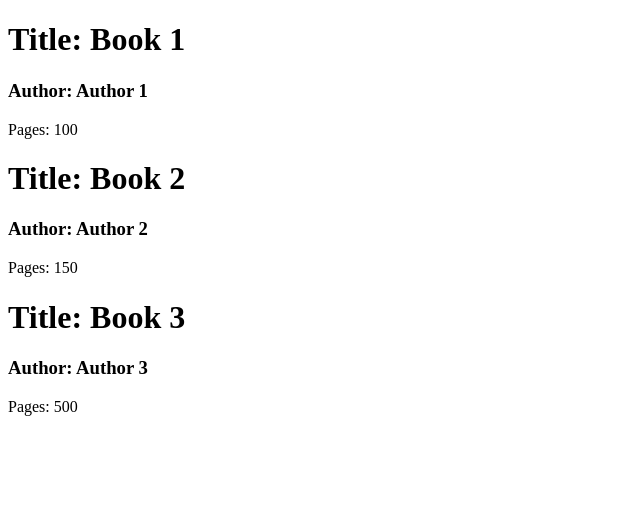
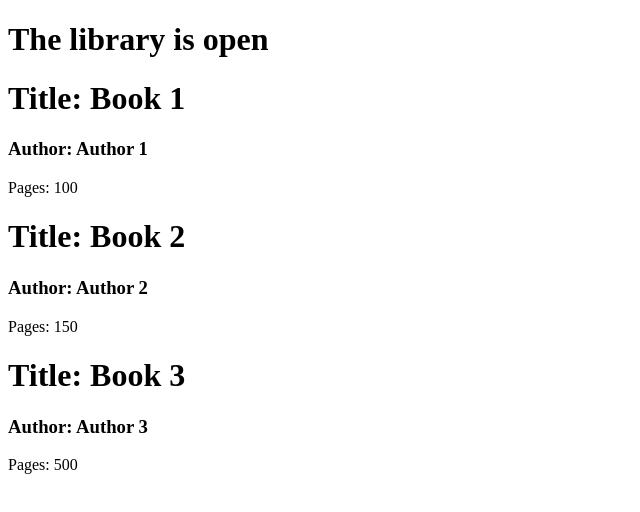
Before and after one commit to nkhalili/react-samples, a React (Create React App) app in the folder 09-components-states/states-sample/: page / in a window 1280 px wide. Shown: the top 512 px of the page, without its empty margins (0-640 px from the left). Built offline with nearby package versions, Linux system fonts and the light colour scheme.

Commit message:
Using state

```diff
--- a/09-components-states/states-sample/src/index.js
+++ b/09-components-states/states-sample/src/index.js
@@ -18,13 +18,22 @@ const Book = ({title, author, pages}) => {
 }
 
 class Library extends Component {
+  constructor(props){
+    super(props) // will create a new instance of this class
+    this.state = { // Adding state value
+      open: true
+    }
+  }
   render() {
     const { books } = this.props;
     return (
       <div>
+        {/* Using state value */}
+        <h1>The library is {this.state.open ? 'open' : 'closed'}</h1>
         {books.map(
-          book =>
+          (book, i) =>
             <Book
+              key={i}
               title={book.title}
               author={book.author}
               pages={book.pages} />
```
Also changed, not shown: 1 other file (tests, documents, lock files or other folders).
